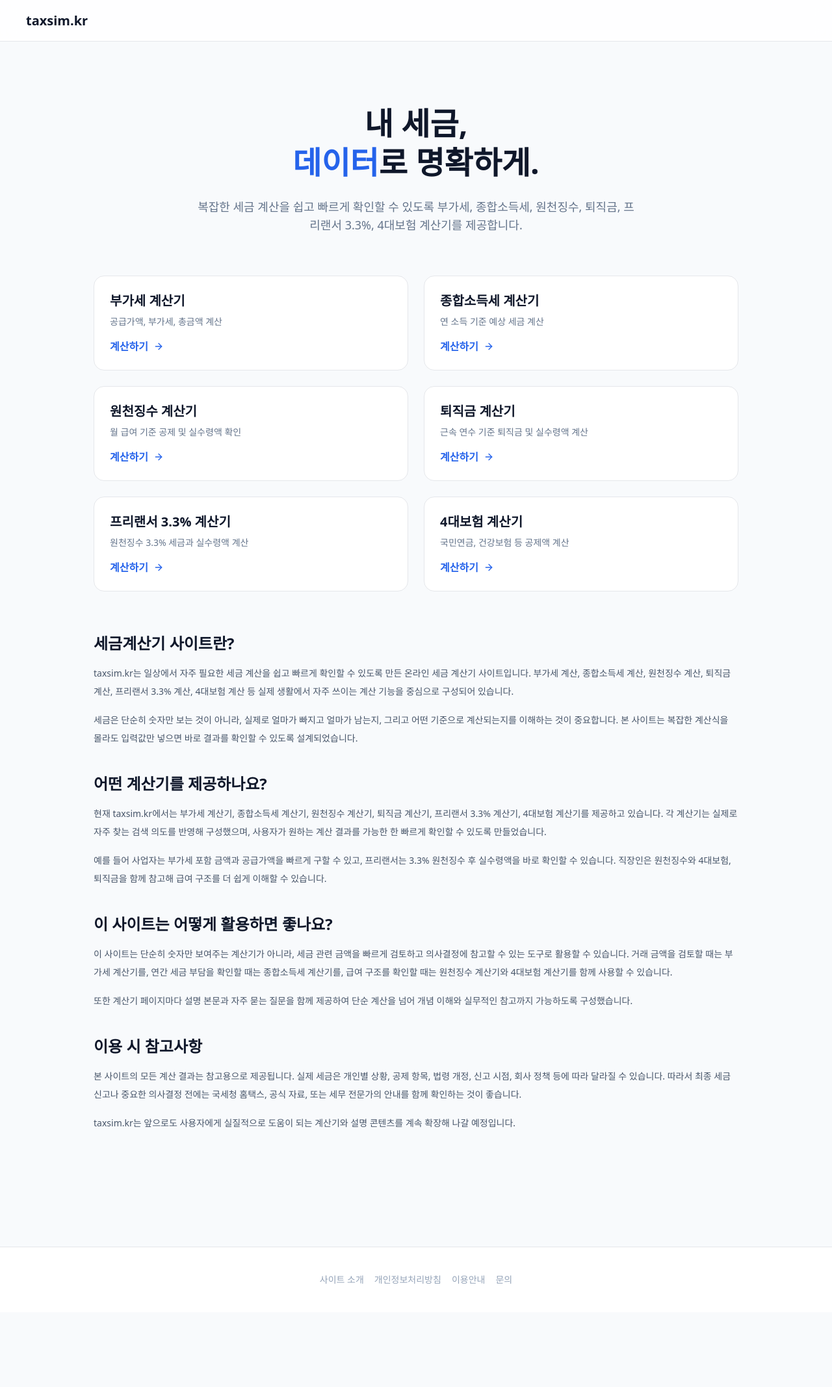
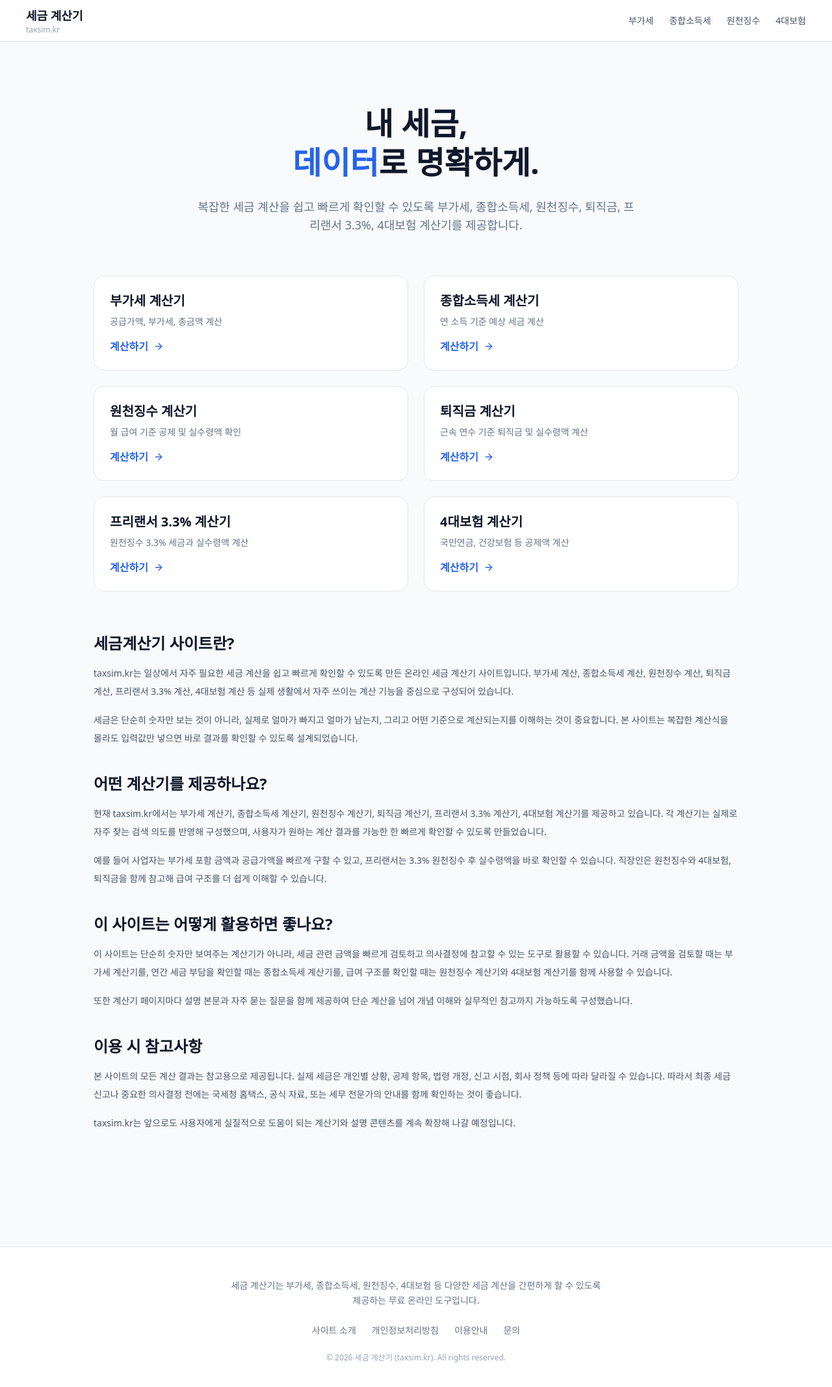
Before and after one commit to YG-coder/tax-calculator, a Next.js app: page / in a window 1280 px wide. Shown: the top 2134 px of the page at 65% size. Before the commit the page ends 2019 px from the top, so only its background shows below. Built offline with nearby package versions, Linux system fonts and the light colour scheme.

Commit message:
refactor: 세금 계산기 네비바 및 푸터 SEO 개선

```diff
--- a/src/app/layout.tsx
+++ b/src/app/layout.tsx
@@ -6,12 +6,11 @@ import "./globals.css";
 export const metadata: Metadata = {
     metadataBase: new URL("https://taxsim.kr"),
     title: {
-        default: "세금계산기 | 부가세·종합소득세·원천징수 계산",
-        template: "%s | 세금계산기",
+        default: "세금 계산기 | 부가세·종합소득세·원천징수 계산",
+        template: "%s | 세금 계산기",
     },
     description:
         "부가세 계산기, 종합소득세 계산기, 원천징수 계산기, 퇴직금 계산기, 프리랜서 3.3% 계산기, 4대보험 계산기를 무료로 제공합니다.",
-
     verification: {
         other: {
             "naver-site-verification": "0444aa9bcf56047cc159d6bfb14999f757aef63c",
@@ -36,23 +35,44 @@ export default function RootLayout({
 
         <body className="bg-slate-50 text-slate-900 antialiased">
         <nav className="sticky top-0 z-50 h-16 border-b bg-white/80 backdrop-blur-md flex items-center px-6">
-            <div className="container mx-auto flex items-center">
-                <Link href="/" className="font-black text-xl">
-                    taxsim.kr
+            <div className="container mx-auto flex items-center justify-between">
+                <Link href="/" className="flex flex-col leading-tight">
+                            <span className="font-black text-lg text-slate-900">
+                                세금 계산기
+                            </span>
+                    <span className="text-xs text-slate-400">
+                                taxsim.kr
+                            </span>
                 </Link>
+
+                <div className="hidden md:flex gap-6 text-sm text-slate-600">
+                    <Link href="/vat-calculator">부가세</Link>
+                    <Link href="/income-tax-calculator">종합소득세</Link>
+                    <Link href="/withholding-tax-calculator">원천징수</Link>
+                    <Link href="/four-insurance-calculator">4대보험</Link>
+                </div>
             </div>
         </nav>
 
         {children}
 
-        <footer className="bg-white border-t py-10 mt-20">
-            <div className="container mx-auto px-4 text-center text-slate-400 text-sm space-y-4">
-                <div className="flex justify-center gap-4 flex-wrap">
+        <footer className="bg-white border-t py-12 mt-20">
+            <div className="container mx-auto px-4 text-center text-slate-500 text-sm space-y-6">
+                <p className="max-w-xl mx-auto leading-relaxed">
+                    세금 계산기는 부가세, 종합소득세, 원천징수, 4대보험 등
+                    다양한 세금 계산을 간편하게 할 수 있도록 제공하는 무료 온라인 도구입니다.
+                </p>
+
+                <div className="flex justify-center gap-6 flex-wrap">
                     <Link href="/about">사이트 소개</Link>
                     <Link href="/privacy">개인정보처리방침</Link>
                     <Link href="/terms">이용안내</Link>
                     <Link href="/contact">문의</Link>
                 </div>
+
+                <p className="text-xs text-slate-400">
+                    © {new Date().getFullYear()} 세금 계산기 (taxsim.kr). All rights reserved.
+                </p>
             </div>
         </footer>
         </body>
```
